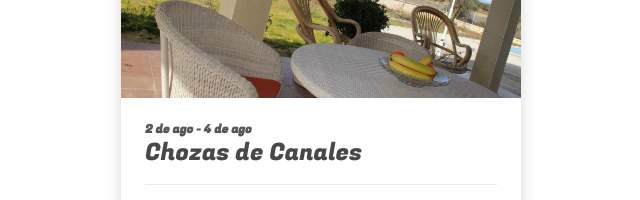
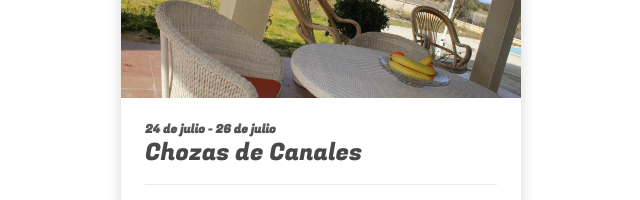
Before and after one commit to elbekario/bonitas-tu-festival, an Angular app: page / in a window 1280 px wide. Shown: the part 2020-2220 px from the top of the page, without its empty margins (319-959 px from the left). Built offline with nearby package versions, Linux system fonts and the light colour scheme.

Commit message:
fix(): firebase routing

```diff
--- a/src/app/2020/app.component.html
+++ b/src/app/2020/app.component.html
@@ -22,7 +22,7 @@
         sizes="700px"
       />
       <div class="app__place-content">
-        <div class="app__place-date">2 de ago - 4 de ago</div>
+        <div class="app__place-date">24 de julio - 26 de julio</div>
         <div class="app__place-title">Chozas de Canales</div>
         <div class="app__place-separator"></div>
         <a
```
Also changed, not shown: firebase.json.
